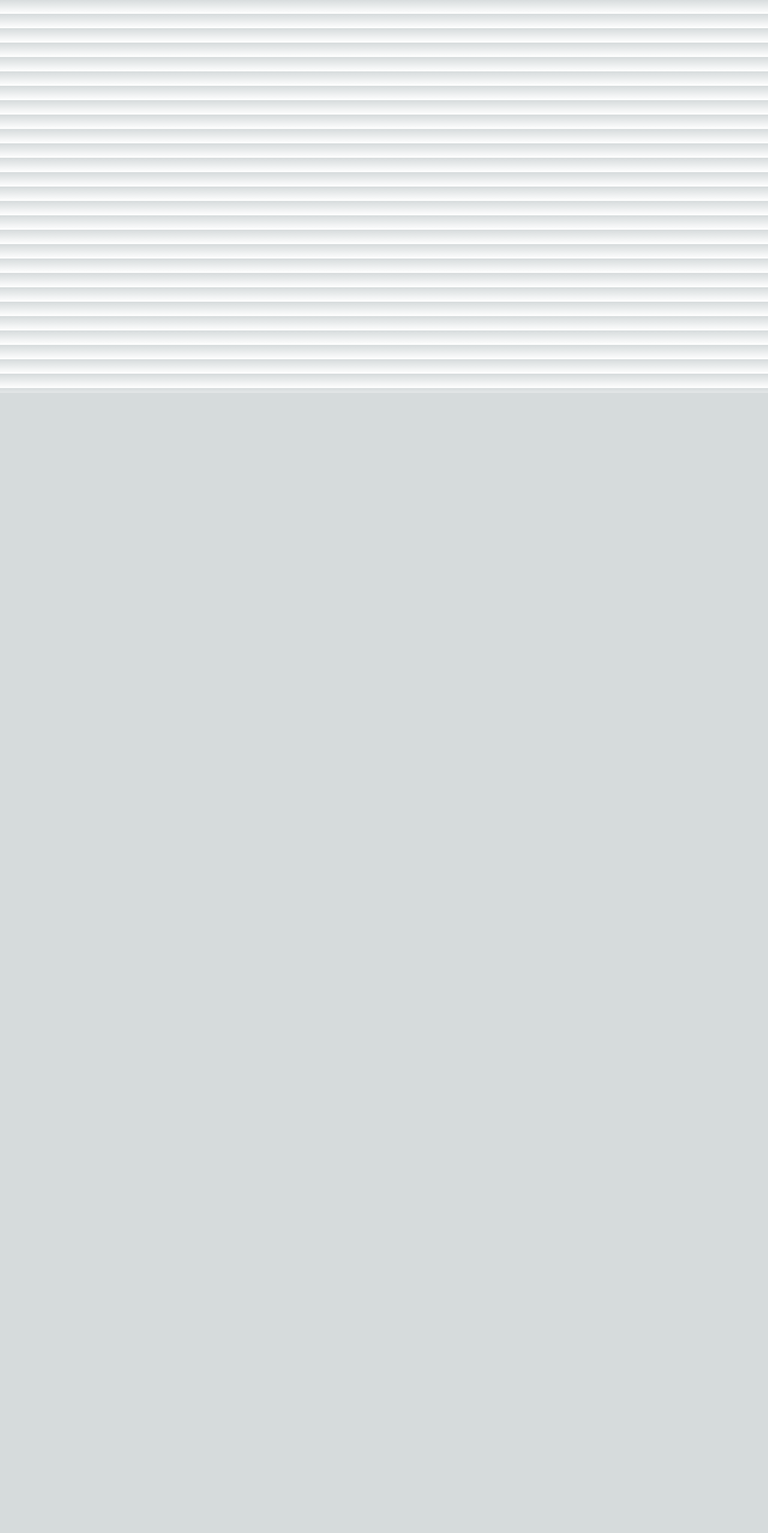
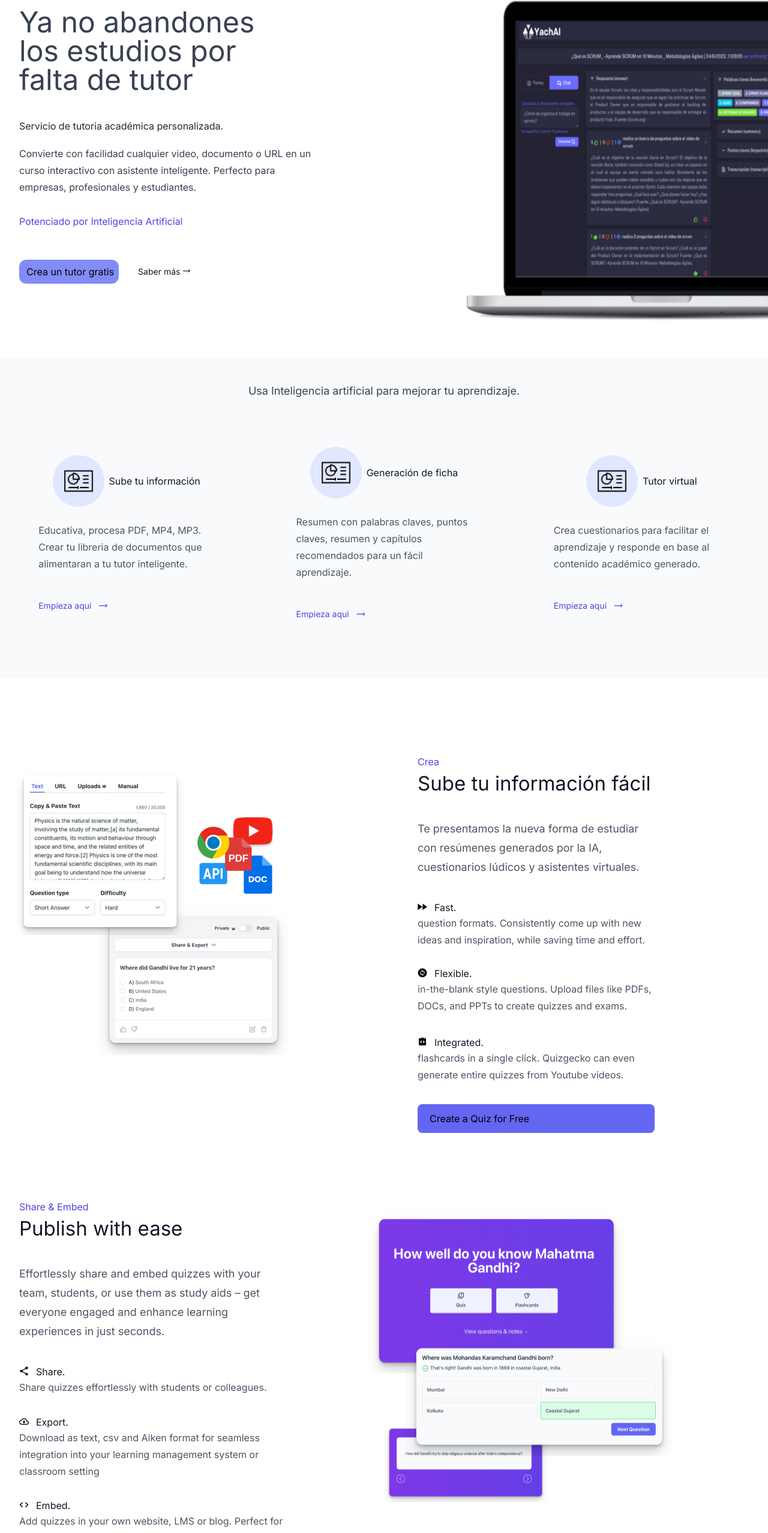
Before and after one commit to Joseduardo25/Proveedy-Challenge-Frontend-Eduardo-Calachua, a Next.js app: page / in a window 1280 px wide. Shown: the part 145-2701 px from the top of the page at 60% size. Before the commit the page ends 800 px from the top, so only its background shows below. Built offline with nearby package versions, Linux system fonts and the light colour scheme.

Commit message:
add components to page.tsx

```diff
--- a/src/app/page.tsx
+++ b/src/app/page.tsx
@@ -1,10 +1,198 @@
+import Card, {ImageType}from '@/components/card'
+import Header from '@/components/header'
+import RowSection from '@/components/row'
 import Image from 'next/image'
+import ImageLaptop from '../../public/laptop.png'
+import ImageUpInformation from '../../public/up-information.png'
+import ImagePublishEasy from '../../public/publish-easy.png'
+import ImagePerformance from '../../public/performance.png'
+import ButtonPrimary from '@/components/button'
+import FeatureText from '@/components/featureText'
 
 export default function Home() {
   return (
     <main className="">
-      hola mundo
-      <i className='icon-arrow-rigtht' style={{color:'white'}}></i>
+      <Header/>
+      <section className='bg-Light_Lightness_white h-[674px]  flex items-center'>
+        <RowSection>
+          <>
+            <div className='flex flex-col items-center w-1/2 px-8'>
+              <div className='leading-10 flex flex-col gap-3'>
+                <h1 className='text-4x1 text-Light_Lightness_3 text-5xl mt-[27px] mb-[21px] w-4/5'>
+                  Ya no abandones los estudios por falta de tutor
+                </h1>
+                <p className='text-Light_Lightness_2'>Servicio de tutoria académica personalizada.</p>
+                <p className='text-Light_Lightness_3 w-[508px] leading-7 w-4/5'>
+                  Convierte con facilidad cualquier video, documento o
+                  URL en un curso interactivo con asistente inteligente.
+                  Perfecto para empresas, profesionales y estudiantes.
+                </p>
+                <a className='text-Light_Lightness_Purple_2 mt-[11px]' href="#">Potenciado por Inteligencia Artificial</a>
+                <div className='mt-8 flex items-center gap-8'>
+                  <ButtonPrimary
+                    padding='px-2 py-0'
+                    fill
+                    content='Crea un tutor gratis'
+                    bg='bg-Light_Lightness_Purple_0'
+                    fontSize='text-[16px]'
+                  />
+                  <span className='text-Light_Lightness_1 text-sm'>
+                    Saber más <i className='icon-arrow-rigtht'></i>
+                  </span>
+                </div>
+              </div>
+            </div>
+            <div className='w-1/2 flex justify-end relative'>
+              <Image className='w-4/5 object-fit h-full absolute top-0 bottom-0 right-0' src={ImageLaptop} alt='image laptop' width={579} height={447}/>
+            </div>
+          </>
+        </RowSection>
+      </section>
+      <section className='bg-Light_Lightness_5 h-[532px]'>
+        <h1 className='container px-10 py-10 mx-auto text-Light_Lightness_3 text-[18px] text-center'>
+          Usa Inteligencia artificial para mejorar tu aprendizaje.
+        </h1>
+        <div className='grid grid-cols-3 place-items-center gap-2 mt-10'>
+          <Card
+            icon={ImageType.info}
+            title='Sube tu información'
+            content='Educativa, procesa PDF, MP4, MP3. Crear tu libreria de
+            documentos que alimentaran a tu tutor inteligente.'
+          />
+          <Card
+            icon={ImageType.info}
+            title='Generación de ficha'
+            content='Resumen con palabras claves, puntos claves, resumen y
+            capítulos recomendados para un fácil aprendizaje.'
+          />
+          <Card
+            icon={ImageType.info}
+            title='Tutor virtual'
+            content='Crea cuestionarios para facilitar el aprendizaje y responde
+            en base al contenido académico generado. '
+          />
+          </div>
+      </section>
+      <section className='bg-Light_Lightness_white  pt-[128px] pb-[96px]'>
+        <RowSection>
+          <>
+            <div className='w-1/2'>
+              <Image src={ImageUpInformation} alt='image laptop' width={536} height={536}/>
+            </div>
+            <FeatureText
+            styles='px-[56px] w-1/2'
+            link='Crea'
+            title='Sube tu información fácil'
+            description='Te presentamos la nueva forma de estudiar con resúmenes
+                          generados por la IA, cuestionarios lúdicos y asistentes virtuales.'
+            buttonContent='Create a Quiz for Free'
+            buttonBg='bg-Light_Lightness_Purple_1'
+            >
+              <>
+                <div>
+                  <span className='text-Light_Lightness_1 text-[16px]'>
+                    <i className='icon-dobleArrow text-Dark_Darkness_black text-[16px] mr-[12px]'></i>Fast.
+                    <p className='text-Light_Lightness_4 text-[16px] pb-[30px] leading-7'>
+                      question formats. Consistently come up with new ideas
+                      and inspiration, while saving time and effort.
+                    </p>
+                  </span>
+                  <span className='text-Light_Lightness_1 text-[16px]'>
+                    <i className='icon-reload text-Dark_Darkness_black text-[16px] mr-[12px]'></i>Flexible.
+                    <p className='text-Light_Lightness_4 text-[16px] pb-[35px] leading-7'>
+                      in-the-blank style questions. Upload files like PDFs,
+                      DOCs, and PPTs to create quizzes and exams.
+                    </p>
+                  </span>
+                  <span className='text-Light_Lightness_1 text-[16px]'>
+                    <i className='icon-integrated text-Dark_Darkness_black text-[16px] mr-[12px]'></i>Integrated.
+                    <p className='text-Light_Lightness_4 text-[16px] pb-[35px] leading-7'>
+                      flashcards in a single click. Quizgecko can even
+                      generate entire quizzes from Youtube videos.
+                    </p>
+                  </span>
+                </div>
+              </>
+            </FeatureText>
+          </>
+        </RowSection>
+      </section>
+      <section className='bg-Light_Lightness_white pr-[32px] py-[96px]'>
+        <RowSection>
+          <>
+            <FeatureText
+            styles='w-1/2 px-[32px]'
+            link='Share & Embed'
+            title='Publish with ease'
+            description='Effortlessly share and embed quizzes with your team, students,
+                          or use them as study aids – get everyone engaged and enhance
+                          learning experiences in just seconds.'
+            buttonContent='Create a Quiz for Free'
+            buttonBg='bg-Light_Lightness_Purple_1'
+            >
+              <>
+                <div>
+                  <span className='text-Light_Lightness_1 text-[16px]'>
+                    <i className='icon-share text-Dark_Darkness_black text-[16px] mr-[12px]'></i>Share.
+                    <p className='text-Light_Lightness_4 text-[16px] pb-[32px] leading-7'>
+                      Share quizzes effortlessly with students or colleagues.
+                    </p>
+                  </span>
+                  <span className='text-Light_Lightness_1 text-[16px]'>
+                    <i className='icon-cloud text-Dark_Darkness_black text-[16px] mr-[12px]'></i>Export.
+                    <p className='text-Light_Lightness_4 text-[16px] pb-[31px] leading-7'>
+                      Download as text, csv and Aiken format for seamless integration
+                      into your learning management system or classroom setting
+                    </p>
+                  </span>
+                  <span className='text-Light_Lightness_1 text-[16px]'>
+                    <i className='icon-embed text-Dark_Darkness_black text-[16px] mr-[12px]'></i>Embed.
+                    <p className='text-Light_Lightness_4 text-[16px] pb-[31px] leading-7'>
+                      Add quizzes in your own website, LMS or blog. Perfect for
+                      lead generation, engaging your users
+                    </p>
+                  </span>
+                </div>
+              </>
+            </FeatureText>
+            <div className='w-1/2 flex justify-end relative'>
+              <Image  src={ImagePublishEasy} alt='image ' width={536} height={536}/>
+            </div>
+          </>
+        </RowSection>
+      </section>
+      <section className='bg-Light_Lightness_white pr-[48px] pt-[112px] pb-[176px]'>
+        <RowSection>
+          <>
+            <div className='w-1/2'>
+              <Image src={ImagePerformance} alt='image laptop' width={536} height={536}/>
+            </div>
+            <FeatureText
+            styles='w-1/2 px-[56px]'
+            link='Analyze'
+            title='Measure performance'
+            description='Reports and stats to understand how individuals and groups performed.
+                          Auto-graded quizzes make marking a thing of the past.'
+            buttonContent='Create a Quiz for Free'
+            buttonBg='bg-Light_Lightness_Purple_1'
+            >
+              <>
+                <div>
+                  <span className='text-Light_Lightness_1 text-[16px]'>
+                    <i className='icon-check text-Dark_Darkness_black text-[16px] mr-[12px]'></i>Auto Grading.
+                    <p className='text-Light_Lightness_4 text-[16px] mb-[63px] leading-7'>
+                      Intelligently evaluates and grades short answer questions, going the
+                      extra mile by offering valuable suggestions on how to improve and
+                      attain higher scores.
+                    </p>
+                  </span>
+                </div>
+              </>
+            </FeatureText>
+          </>
+        </RowSection>
+      </section>
+
     </main>
   )
 }
```
